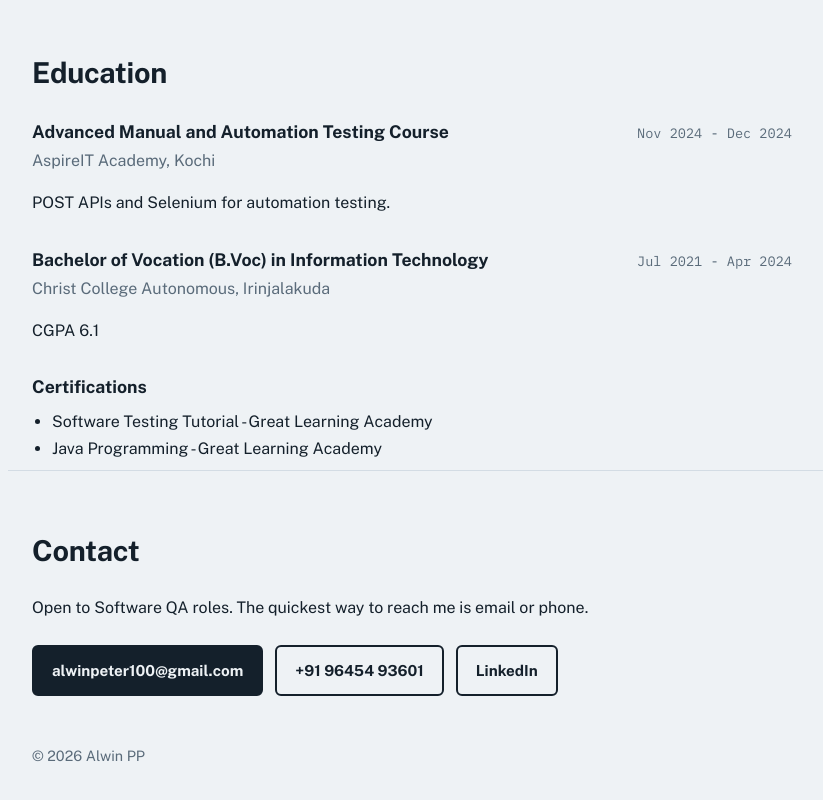
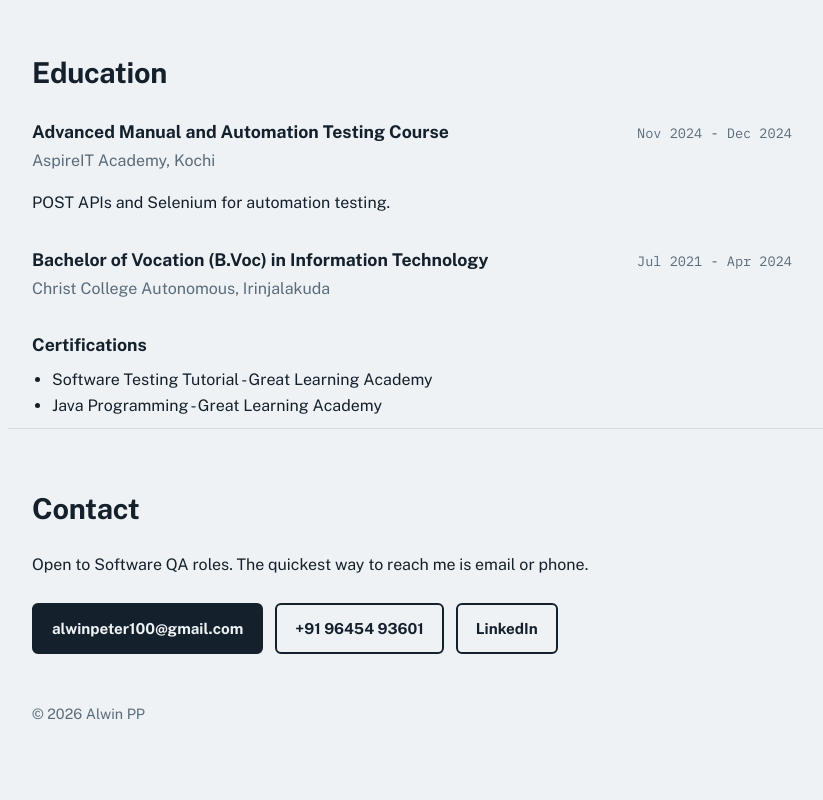
Before and after one commit to Alwin-qa/Portfolio-web, a React (Vite) app: page / in a window 1280 px wide. Shown: the part 1737-2537 px from the top of the page, without its empty margins (112-935 px from the left). After the commit the page ends 2503 px from the top, so only its background shows below. Built offline with nearby package versions, Linux system fonts and the light colour scheme.

Commit message:
Edit education section

```diff
--- a/src/data.js
+++ b/src/data.js
@@ -61,7 +61,6 @@ export const education = [
     title: "Bachelor of Vocation (B.Voc) in Information Technology",
     place: "Christ College Autonomous, Irinjalakuda",
     period: "Jul 2021 - Apr 2024",
-    note: "CGPA 6.1",
   },
   // {
   //   title: "Higher Secondary Certificate (12th)",
```
